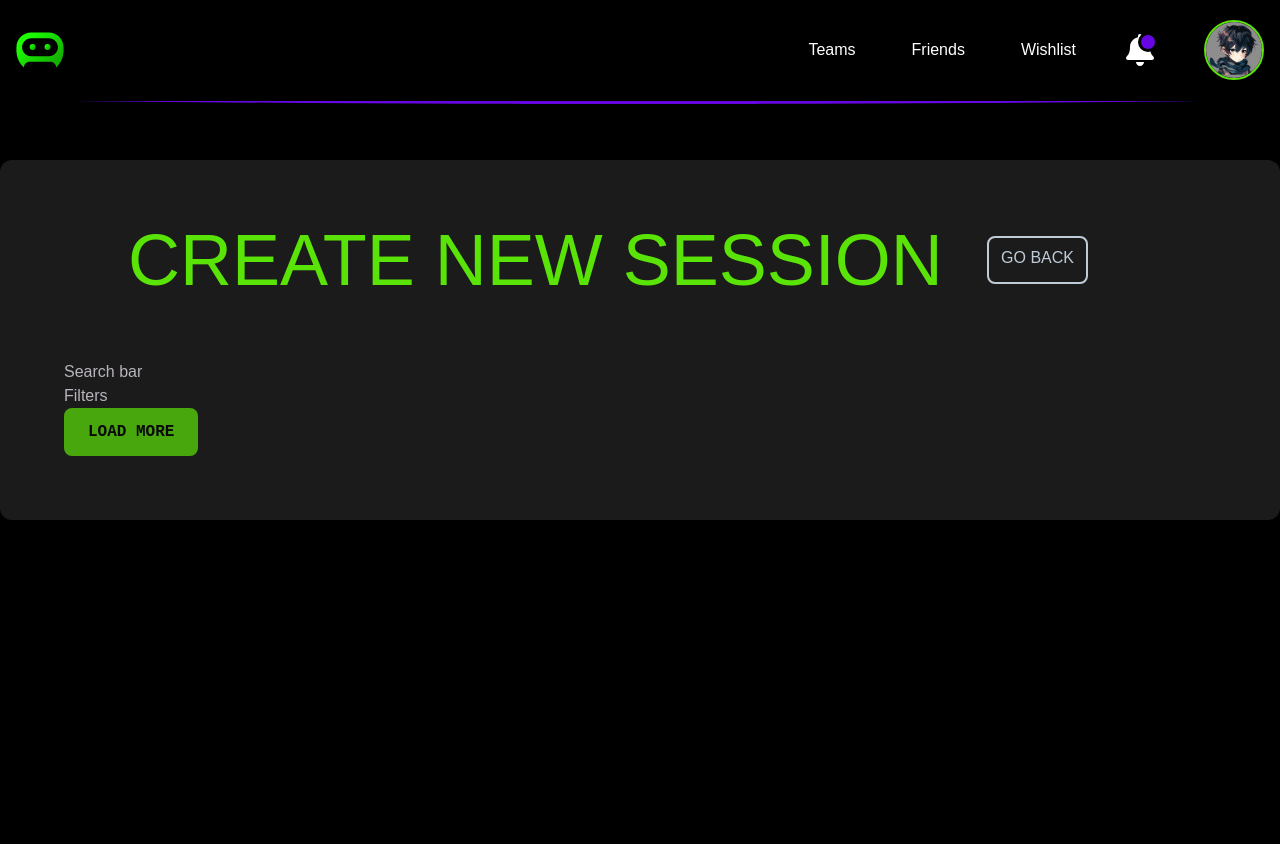
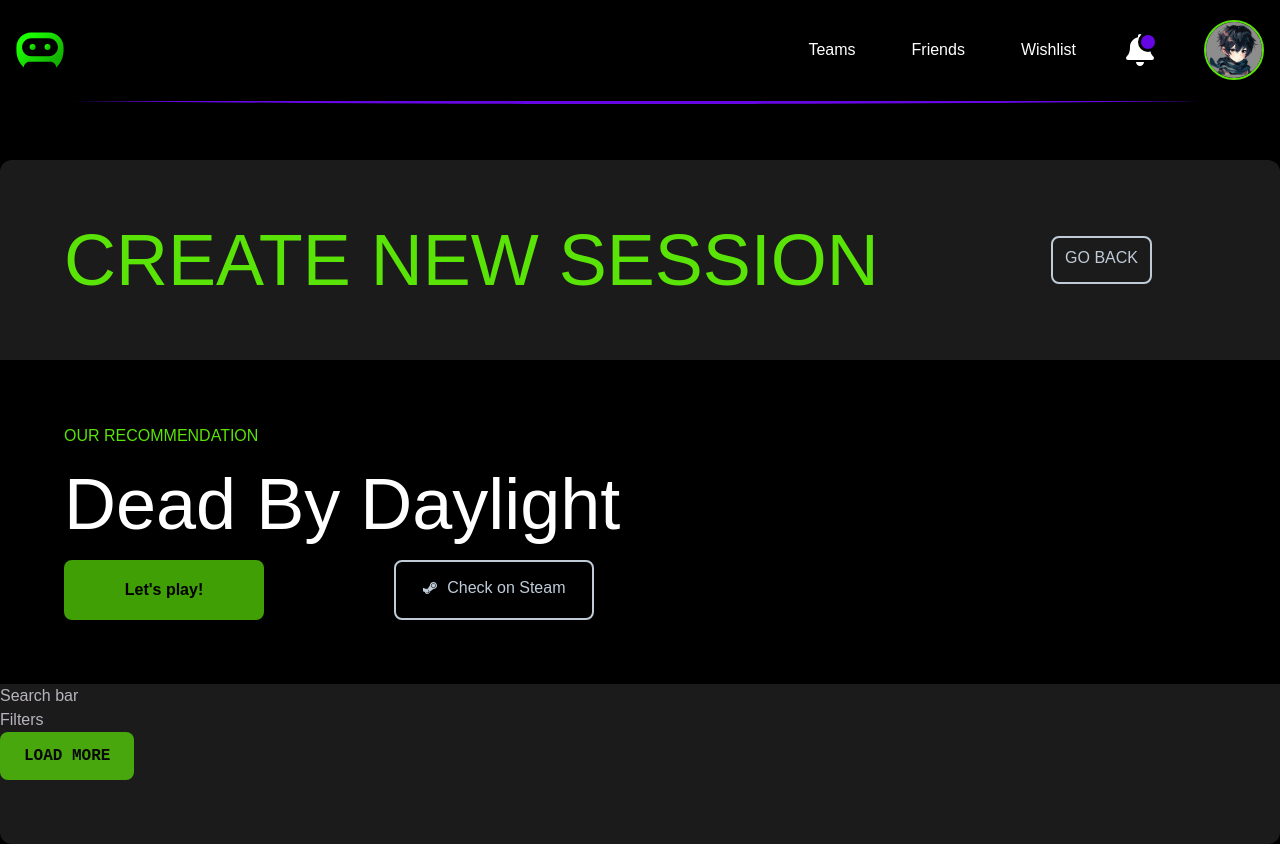
Before and after one commit to Visual-Riot/plaeen, a Next.js app: page /session in a window 1280 px wide. Before the commit the page ends 800 px from the top, so only its background shows below. Built offline with nearby package versions, Linux system fonts and the light colour scheme; a web font is replaced by a local one.

Commit message:
recommended game section

```diff
--- a/src/app/(protected)/session/page.tsx
+++ b/src/app/(protected)/session/page.tsx
@@ -5,6 +5,7 @@ import Navbar from "@/components/layout/Navbar";
 import GreenButton from "@/components/buttons/GreenButton";
 import OutlineButton from "@/components/buttons/OutlineButton";
 import { useRouter } from 'next/navigation';
+import { FaSteamSymbol } from "react-icons/fa";
 
 export default function Page() {
   const [selectedImage, setSelectedImage] = useState<string | null>(null);
@@ -30,7 +31,7 @@ export default function Page() {
   return (
     <div className="text-taupe font-light font-sofia">
       <Navbar avatar={selectedImage} />
-      <div className="container mx-auto mt-16 rounded-xl p-16"
+      <div className="container mx-auto mt-16 rounded-xl py-16"
            style={{ backgroundColor: 'rgba(184, 180, 189, 0.15)' }}>
 
         {/* New Session Header */}
@@ -42,8 +43,16 @@ export default function Page() {
         </div>
 
         {/* Recommended Game */}
-        <div>
-          {/* Content here */}
+        <div className="bg-black p-16">
+          <p className="text-neonGreen uppercase">Our Recommendation</p>
+          <h2 className="text-7xl text-white font-abolition my-5">Dead By Daylight</h2>
+          <div className="flex w-[46%] justify-between">
+            <GreenButton onClick={() => {}} className="w-[200px] h-[60px]">Let's play!</GreenButton>
+            <OutlineButton onClick={() => {}} className="flex justify-center items-center w-[200px] h-[60px]">
+              <FaSteamSymbol />
+              <span>&nbsp; Check on Steam</span>
+            </OutlineButton>
+          </div>
         </div>
 
         {/* Filtered Games */}
```
